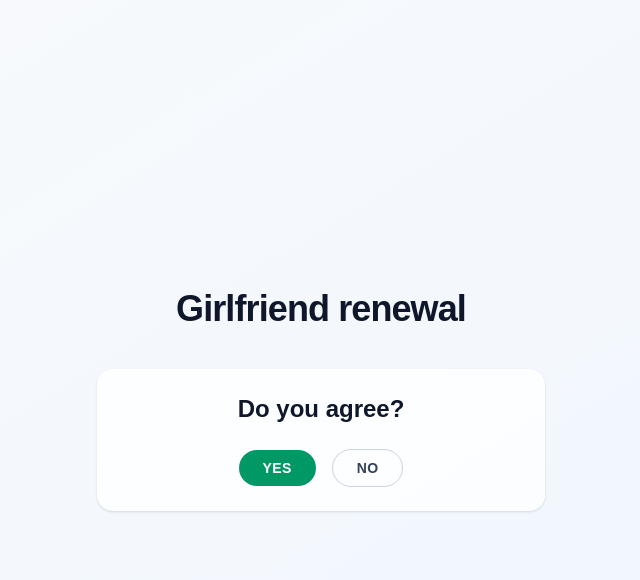
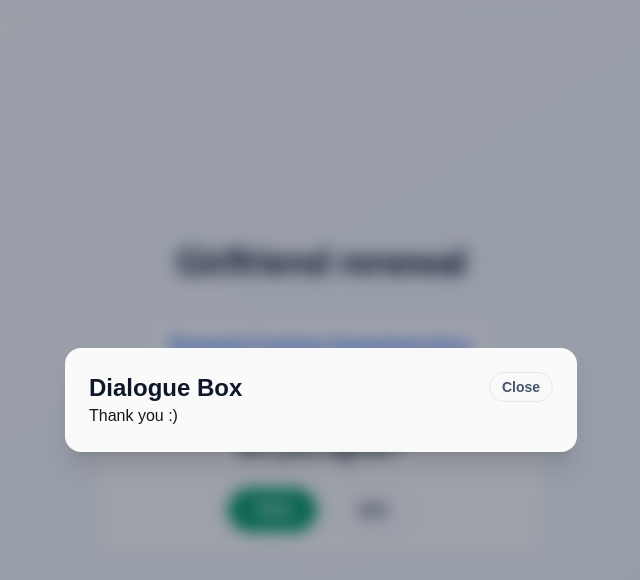
Before and after one commit to ShaqNew/shaqs-card, a Next.js app: page /naanas-space in a window 1280 px wide. Both pictures are taken after a click on the button "YES". Shown: the top 580 px of the page, without its empty margins (319-959 px from the left). Built offline with nearby package versions, Linux system fonts and the light colour scheme.

Commit message:
Button mindgames

```diff
--- a/src/app/naanas-space/page.tsx
+++ b/src/app/naanas-space/page.tsx
@@ -1,13 +1,38 @@
+"use client";
+
+import { useState } from "react";
+
 import ContractForm from "../../components/ContractForm";
+import ContractLink from "../../components/ContractLink";
+import DialogueBox from "../../components/DialogueBox";
 
 export default function GirlfriendRenewalPage() {
+  const [isDialogueOpen, setIsDialogueOpen] = useState(false);
+  const [dialogueTrigger, setDialogueTrigger] = useState<
+    "link" | "yes" | "no" | null
+  >(null);
+
+  const openDialogue = (trigger: "link" | "yes" | "no") => {
+    setDialogueTrigger(trigger);
+    setIsDialogueOpen(true);
+  };
+
   return (
     <div className="min-h-screen bg-gradient-to-br from-slate-50 to-blue-50 dark:from-slate-900 dark:to-slate-800">
       <main className="mx-auto flex min-h-screen max-w-4xl flex-col items-center justify-center px-6">
-        <h1 className="text-center text-4xl font-bold tracking-tight text-slate-900 dark:text-slate-100">
+        <h1 className="text-center text-4xl font-bold tracking-tight text-slate-900 dark:text-slate-100 mb-10">
           Girlfriend renewal
         </h1>
-        <ContractForm />
+        <ContractLink onClick={() => openDialogue("link")} />
+        <ContractForm
+          onYes={() => openDialogue("yes")}
+          onNo={() => openDialogue("no")}
+        />
+        <DialogueBox
+          isOpen={isDialogueOpen}
+          onClose={() => setIsDialogueOpen(false)}
+          triggerSource={dialogueTrigger}
+        />
       </main>
     </div>
   );
--- a/src/components/ContractForm.tsx
+++ b/src/components/ContractForm.tsx
@@ -2,13 +2,65 @@
 
 import { useState } from "react";
 
-export default function ContractForm() {
+type ContractFormProps = {
+  onYes: () => void;
+  onNo: () => void;
+};
+
+export default function ContractForm({ onYes, onNo }: ContractFormProps) {
   const [isSwapped, setIsSwapped] = useState(false);
+  const [noSize, setNoSize] = useState("text-xl");
+  const [yesSize, setYesSize] = useState("text-xl");
+  const [noText, setNoText] = useState("no");
+  //   const [disguiseNoButton, setDisguiseNoButton] = useState(false);
+
+  const transformNoButton = () => {
+    if (noSize === "text-xl") {
+      setNoSize("text-md");
+      setYesSize("text-3xl");
+    } else if (noSize === "text-md") {
+      setNoSize("text-sm");
+      setYesSize("text-5xl");
+    } else {
+      setNoSize("text-xs");
+      setYesSize("text-7xl");
+    }
+  };
+
+  const swapButtons = () => {
+    setIsSwapped((prev) => !prev);
+  };
+
+  const changeButtonText = () => {
+    if (Math.random() < 0.5) {
+      setNoText("yes");
+    } else {
+      setNoText("Disabled");
+    }
+  };
+
+  const handleNoClick = () => {
+    if (noText != "no") {
+      setNoText("no");
+    }
+    if (Math.random() < 0.3) {
+      swapButtons();
+    } else if (Math.random() < 0.3) {
+      transformNoButton();
+    } else if (Math.random() < 0.3) {
+      changeButtonText();
+    } else {
+      onNo();
+    }
+  };
 
   const yesButton = (
     <button
       type="button"
-      className="rounded-full bg-emerald-600 px-6 py-2 text-sm font-semibold uppercase tracking-wide text-white transition hover:bg-emerald-500 focus-visible:outline-none focus-visible:ring-2 focus-visible:ring-emerald-400"
+      className={`rounded-full bg-emerald-600 px-6 py-2 font-semibold
+      uppercase tracking-wide text-white transition hover:bg-emerald-500
+      focus-visible:outline-none focus-visible:ring-2 focus-visible:ring-emerald-400 ${yesSize}`}
+      onClick={onYes}
     >
       YES
     </button>
@@ -17,10 +69,15 @@ export default function ContractForm() {
   const noButton = (
     <button
       type="button"
-      className="rounded-full border border-slate-300 px-6 py-2 text-sm font-semibold uppercase tracking-wide text-slate-700 transition hover:bg-slate-100 focus-visible:outline-none focus-visible:ring-2 focus-visible:ring-slate-300 dark:border-slate-700 dark:text-slate-200 dark:hover:bg-slate-800"
-      onClick={() => setIsSwapped((prev) => !prev)}
+      className={`rounded-full border border-slate-300 font-semibold
+        uppercase tracking-wide text-slate-700 transition hover:bg-slate-100
+        focus-visible:outline-none focus-visible:ring-2 focus-visible:ring-slate-300
+        dark:border-slate-700 dark:text-slate-200 dark:hover:bg-slate-800 px-6 py-2 ${noSize}`}
+      onClick={() => {
+        handleNoClick();
+      }}
     >
-      no
+      {noText}
     </button>
   );
 
--- /dev/null
+++ b/src/components/ContractLink.tsx
@@ -0,0 +1,15 @@
+type ContractLinkProps = {
+  onClick: () => void;
+};
+
+export default function ContractLink({ onClick }: ContractLinkProps) {
+  return (
+    <button
+      type="button"
+      onClick={onClick}
+      className="text-accent hover:text-blue-700 text-lg font-bold cursor-pointer bg-white dark:bg-slate-800 dark:hover:bg-slate-600 text-slate-900 dark:text-slate-100 px-4 py-2 rounded-md"
+    >
+      <span className="underline">Renewed Contract Agreement.docx</span>
+    </button>
+  );
+}
--- /dev/null
+++ b/src/components/DialogueBox.tsx
@@ -0,0 +1,95 @@
+"use client";
+
+import DialogueMessages from "./DialogueMessages";
+import { useEffect, useState } from "react";
+type DialogueBoxProps = {
+  isOpen: boolean;
+  onClose: () => void;
+  triggerSource: "link" | "yes" | "no" | null;
+};
+
+export default function DialogueBox({
+  isOpen,
+  onClose,
+  triggerSource,
+}: DialogueBoxProps) {
+  const [contractLinkClicks, setContractLinkClicks] = useState(0);
+  const [yesClicks, setYesClicks] = useState(0);
+  const [noClicks, setNoClicks] = useState(0);
+  const [boxMessage, setBoxMessage] = useState("");
+  const [triggerType, setTriggerType] = useState<"link" | "yes" | "no" | null>(
+    null
+  );
+  const [totalClicks, setTotalClicks] = useState(0);
+
+  useEffect(() => {
+    if (isOpen) {
+      if (triggerSource === "link") {
+        setTriggerType("link");
+        setContractLinkClicks((prev) => prev + 1);
+      } else if (triggerSource === "yes") {
+        setTriggerType("yes");
+        setYesClicks((prev) => prev + 1);
+      } else if (triggerSource === "no") {
+        setTriggerType("no");
+        setNoClicks((prev) => prev + 1);
+      } else {
+        setBoxMessage("Unknown trigger source");
+      }
+      setTotalClicks((prev) => prev + 1);
+    }
+  }, [isOpen, triggerSource]);
+
+  if (!isOpen) {
+    return null;
+  }
+
+  return (
+    <div className="fixed inset-0 z-50 flex items-center justify-center">
+      <button
+        type="button"
+        aria-label="Close dialog"
+        className="absolute inset-0 bg-slate-900/40 backdrop-blur-sm"
+        onClick={onClose}
+      />
+      <div className="relative z-10 w-full max-w-lg rounded-2xl bg-white/95 p-6 shadow-xl dark:bg-slate-900/90">
+        <div className="flex items-start justify-between gap-6">
+          <h2 className="text-2xl font-semibold text-slate-900 dark:text-slate-100">
+            Dialogue Box
+          </h2>
+          <button
+            type="button"
+            aria-label="Close dialog"
+            onClick={onClose}
+            className="rounded-full border border-slate-200 px-3 py-1 text-sm font-semibold text-slate-600 transition hover:bg-slate-100 dark:border-slate-700 dark:text-slate-200 dark:hover:bg-slate-800"
+          >
+            Close
+          </button>
+        </div>
+        {/* <div className="mt-2 text-xs text-slate-500 dark:text-slate-400">
+          <p>Total clicks: {totalClicks}</p>
+          <p>Contract link opened {contractLinkClicks} time</p>
+          <p>Yes button clicked {yesClicks} time</p>
+          <p>No button clicked {noClicks} time</p>
+        </div>
+        <p className="mt-1 text-xs text-slate-500 dark:text-slate-400">
+          Triggered by {triggerSource ? triggerSource.toUpperCase() : "UNKNOWN"}
+          .
+        </p> */}
+        {triggerType === "link" && (
+          <DialogueMessages type="link" count={contractLinkClicks} />
+        )}
+        {triggerType === "yes" && (
+          <DialogueMessages type="yes" count={yesClicks} />
+        )}
+        {triggerType === "no" && (
+          <DialogueMessages type="no" count={noClicks} />
+        )}
+        {/* <DialogueMessages type="link" count={contractLinkClicks} />
+        <DialogueMessages type="yes" count={yesClicks} />
+        <DialogueMessages type="no" count={noClicks} />
+        <DialogueMessages type={triggerSource} count={noClicks} /> */}
+      </div>
+    </div>
+  );
+}
--- /dev/null
+++ b/src/components/DialogueMessages.tsx
@@ -0,0 +1,76 @@
+import { useEffect, useState } from "react";
+type triggerSource = {
+  type: "link" | "yes" | "no" | null;
+  count: number;
+};
+
+export default function DialogueMessages(input: triggerSource) {
+  const [message, setMessage] = useState<string>("");
+
+  useEffect(() => {
+    switch (input.type) {
+      case "link":
+        setLinkMessage(input.count);
+        break;
+      case "yes":
+        setYesMessage(input.count);
+        break;
+      case "no":
+        setNoMessage(input.count);
+        break;
+      default:
+        setMessage("Unknown trigger source");
+        break;
+    }
+  }, [input]);
+
+  const setLinkMessage = (count: number) => {
+    switch (count) {
+      case 1:
+        setMessage(`Document can't be opened, try again`);
+        break;
+      case 2:
+        setMessage(
+          `Document can't be opened, but trust me the terms are good :)`
+        );
+        break;
+      case 3:
+        setMessage(`Click YES to read the document`);
+        break;
+      case 4:
+        setMessage(`If you click this again, I'll take that as a yes`);
+        break;
+      case 5:
+        setMessage(`Stop it!`);
+        break;
+      case 6:
+        setMessage(`STOP!`);
+        break;
+      default:
+        setMessage(`Stubborness = ${count}/10`);
+        break;
+    }
+  };
+
+  const setYesMessage = (count: number) => {
+    setMessage(`Thank you :)`);
+  };
+
+  const setNoMessage = (count: number) => {
+    switch (count) {
+      case 1:
+        setMessage(`Incorrect answer, try again`);
+        break;
+      case 2:
+        setMessage(`Try the other button`);
+        break;
+      case 3:
+        setMessage(`Try clicking the YES button`);
+        break;
+      default:
+        setMessage(`No button clicked ${count} times`);
+        break;
+    }
+  };
+  return <p key={message}>{message}</p>;
+}
```
